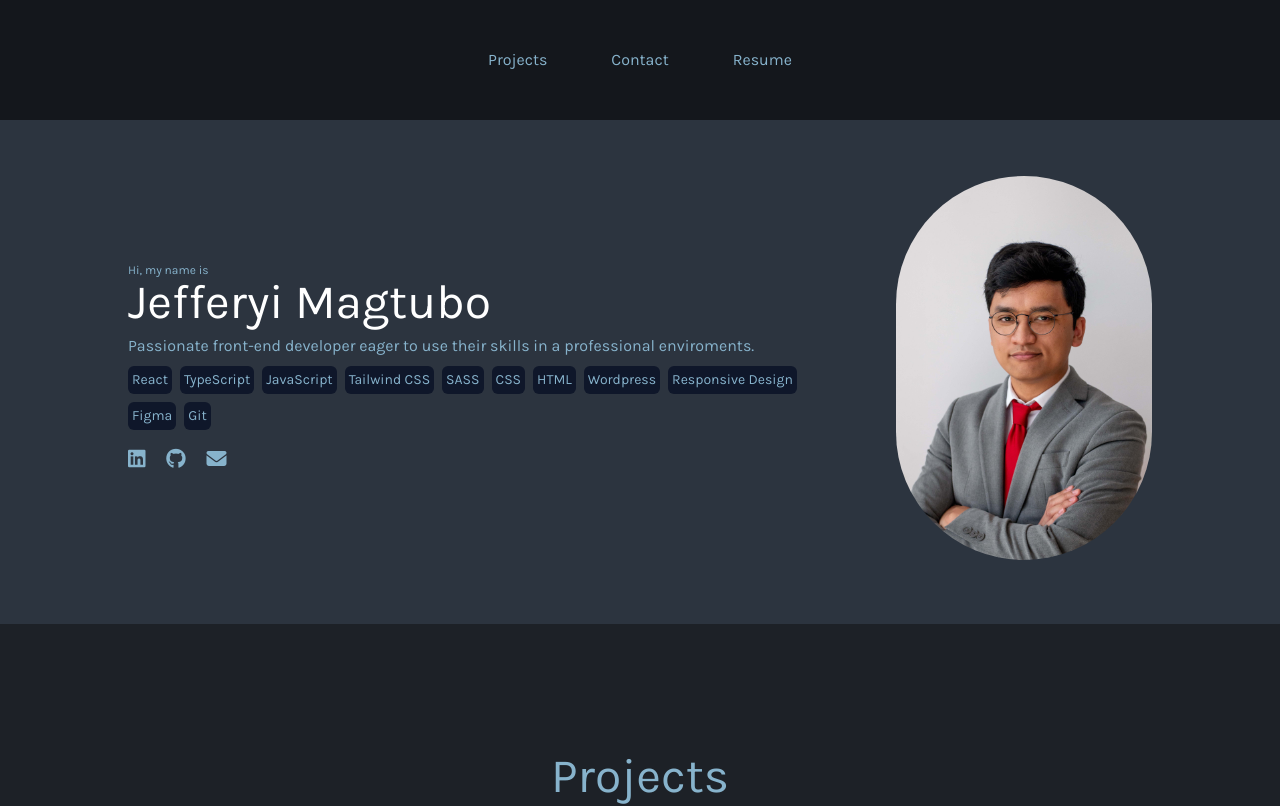
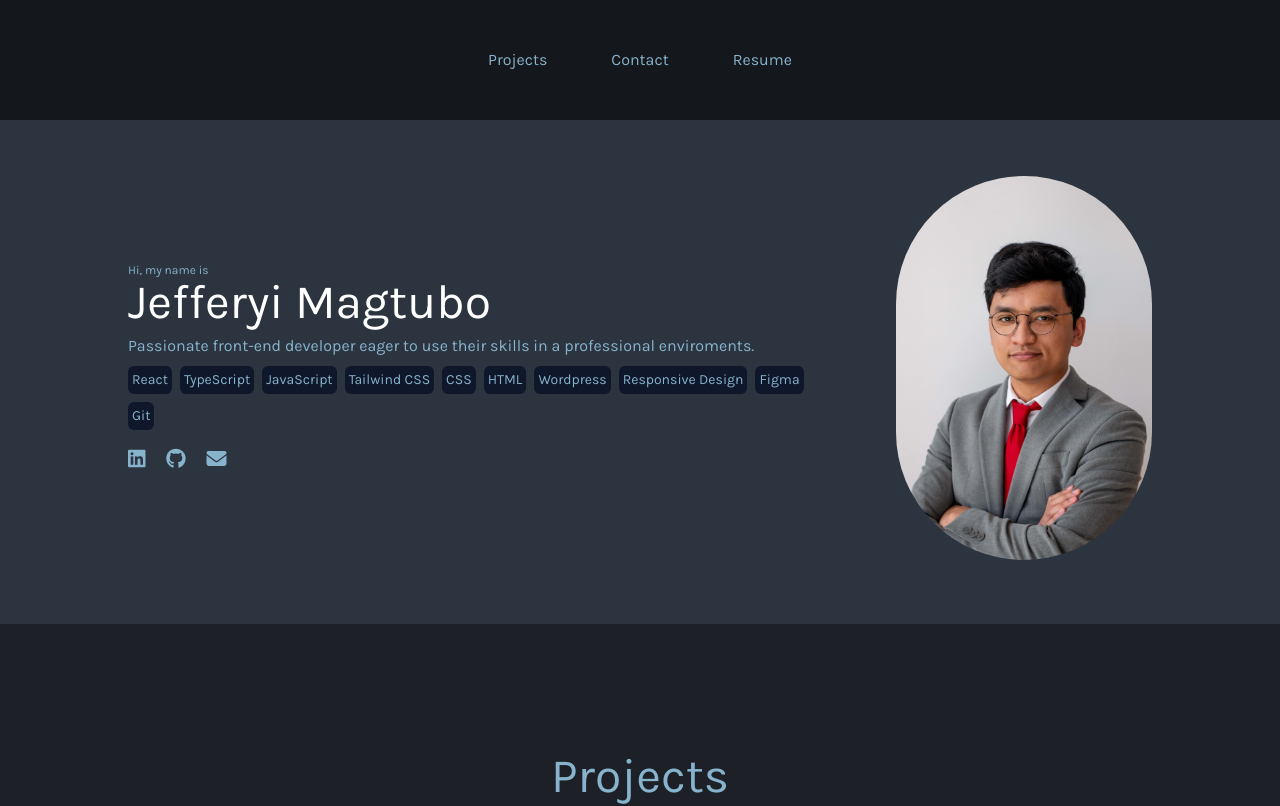
Before and after one commit to Jefferyi-Magtubo/Personal-Site, a plain HTML site: page index.html in a window 1280 px wide. Shown: the top 806 px of the page. Drawn offline with nearby package versions, Linux system fonts and the light colour scheme.

Commit message:
Removed a skill

```diff
--- a/index.html
+++ b/index.html
@@ -58,7 +58,6 @@
                     <p class="p-1 rounded-md bg-slate-900 mr-2 mb-2">TypeScript</p>
                     <p class="p-1 rounded-md bg-slate-900 mr-2 mb-2">JavaScript</p>
                     <p class="p-1 rounded-md bg-slate-900 mr-2 mb-2">Tailwind CSS</p>
-                    <p class="p-1 rounded-md bg-slate-900 mr-2 mb-2">SASS</p>
                     <p class="p-1 rounded-md bg-slate-900 mr-2 mb-2">CSS</p>
                     <p class="p-1 rounded-md bg-slate-900 mr-2 mb-2">HTML</p>
                     <p class="p-1 rounded-md bg-slate-900 mr-2 mb-2">Wordpress</p>
```
